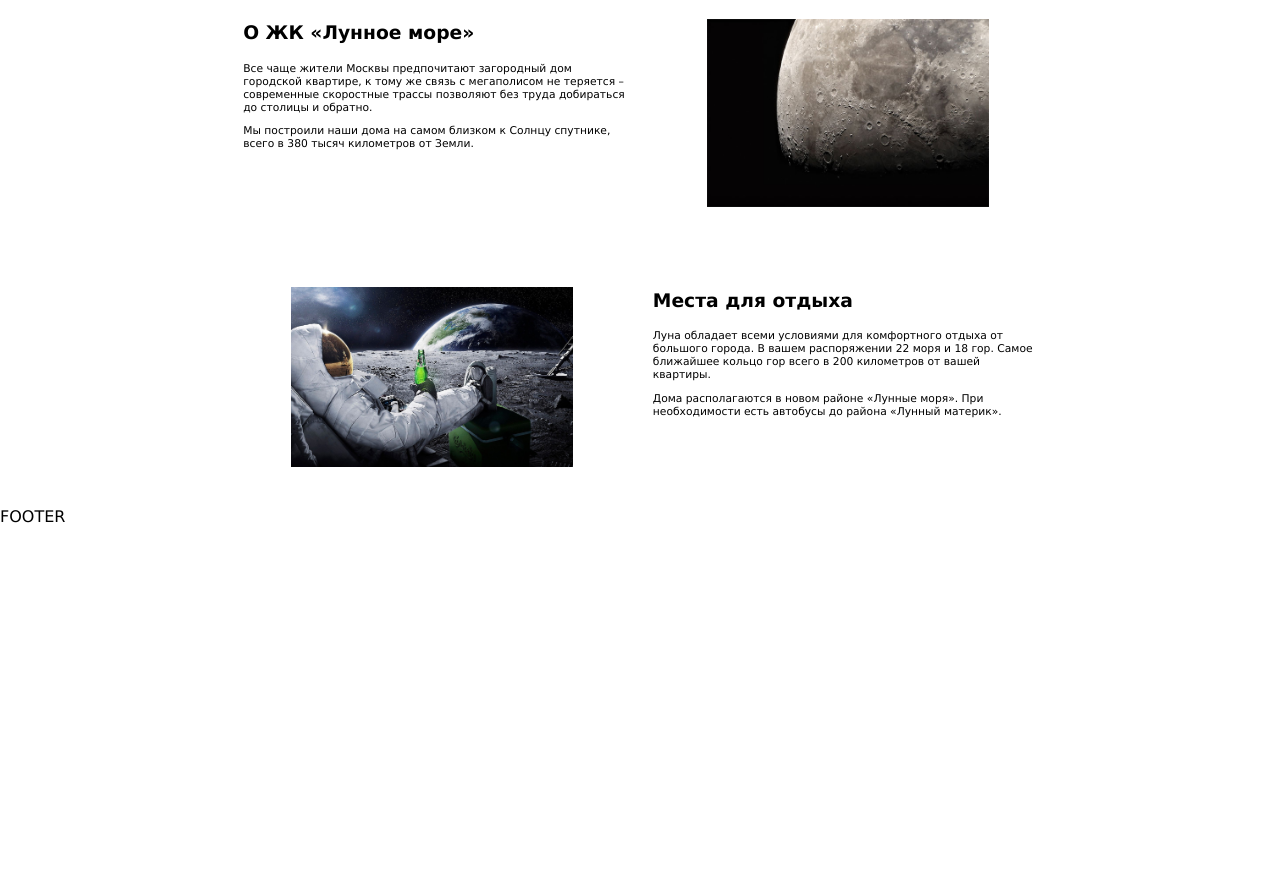
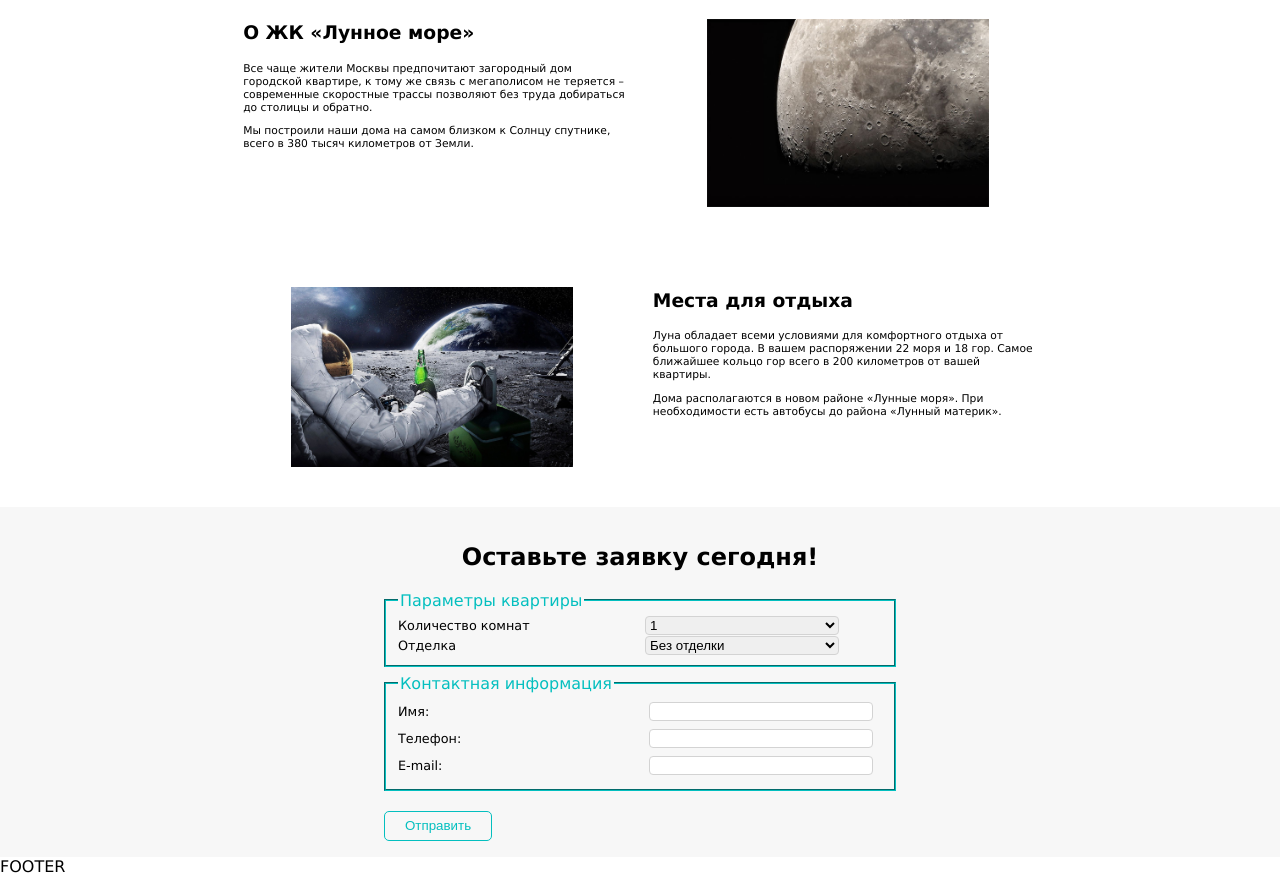
Before and after one commit to msvclimber/layout-designer-project-lvl1, a plain HTML site: page index.html in a window 1280 px wide. Shown: the part 502-1378 px from the top of the page. Before the commit the page ends 1028 px from the top, so only its background shows below. Drawn offline with Linux system fonts and the light colour scheme.

Commit message:
add form

```diff
--- a/index.html
+++ b/index.html
@@ -1,16 +1,16 @@
 <!DOCTYPE html>
 <html lang="ru">
   <head>
-    <meta charset="UTF-8">
-    <meta name="viewport" content="width=device-width, initial-scale=1.0">
-    <meta http-equiv="X-UA-Compatible" content="ie=edge">
+    <meta charset="UTF-8" />
+    <meta name="viewport" content="width=300px, initial-scale=1.0" />
+    <meta http-equiv="X-UA-Compatible" content="ie=edge" />
     <title>msvclimber: Sea of moon</title>
-    <link rel="stylesheet" href="styles/style.css">
+    <link rel="stylesheet" href="styles/style.css" />
   </head>
   <body>
     <header>
       <div class="logo-header">
-            <img src="images/logo.svg">
+        <img src="images/logo.svg" />
         <span>Лунное море</span>
       </div>
       <nav>
@@ -21,40 +21,99 @@
     </header>
     <main>
       <section class="title">
-            <img src="images/logo.svg">
+        <img src="images/logo.svg" />
         <span class="name">ЖК «Лунное море»</span>
         <span class="description">Место, откуда не хочется улетать</span>
-            <button>Забронировать</button>
+        <button onclick="location.href='#form'">Забронировать</button>
       </section>
       <section class="advantages">
         <article>
           <h1>Уникальный вид</h1>
-                <p>Вид на космос из вашего окна. Мы построили дома с большими окнами, чтобы вы могли наслаждаться метеоритными потоками.</p>
+          <p>
+            Вид на космос из вашего окна. Мы построили дома с большими окнами,
+            чтобы вы могли наслаждаться метеоритными потоками.
+          </p>
         </article>
         <article>
           <h1>Инфраструктура</h1>
-                <p>Прекрасные дороги рядом с домом. Много мест для прогулки. Всего в 200 км. от посёлка находится кольцо гор Кордильеры, на которых вы сможете провести незабываемые выходные.</p>
+          <p>
+            Прекрасные дороги рядом с домом. Много мест для прогулки. Всего в
+            200 км. от посёлка находится кольцо гор Кордильеры, на которых вы
+            сможете провести незабываемые выходные.
+          </p>
         </article>
         <article>
           <h1>Близость к Москве</h1>
-                <p>При небольшой цене мы располагаемся близко к МКАД. Всего 384 000 километров и вы в самом сердце России.</p>
+          <p>
+            При небольшой цене мы располагаемся близко к МКАД. Всего 384 000
+            километров и вы в самом сердце России.
+          </p>
         </article>
       </section>
       <section class="imgtext">
         <article>
           <h1>О ЖК «Лунное море»</h1>
-                <p>Все чаще жители Москвы предпочитают загородный дом городской квартире, к тому же связь с мегаполисом не теряется – современные скоростные трассы позволяют без труда добираться до столицы и обратно.</p>
-                <p>Мы построили наши дома на самом близком к Солнцу спутнике, всего в 380 тысяч километров от Земли.</p>
+          <p>
+            Все чаще жители Москвы предпочитают загородный дом городской
+            квартире, к тому же связь с мегаполисом не теряется – современные
+            скоростные трассы позволяют без труда добираться до столицы и
+            обратно.
+          </p>
+          <p>
+            Мы построили наши дома на самом близком к Солнцу спутнике, всего в
+            380 тысяч километров от Земли.
+          </p>
         </article>
-            <img src="images/moon-1.jpg">
+        <img src="images/moon-1.jpg" />
       </section>
       <section class="imgtext">
-            <img src="images/moon-2.jpg">
+        <img src="images/moon-2.jpg" />
         <article>
           <h1>Места для отдыха</h1>
-                <p>Луна обладает всеми условиями для комфортного отдыха от большого города. В вашем распоряжении 22 моря и 18 гор. Самое ближайшее кольцо гор всего в 200 километров от вашей квартиры.</p>
-                <p>Дома располагаются в новом районе «Лунные моря». При необходимости есть автобусы до района «Лунный материк».</p>
+          <p>
+            Луна обладает всеми условиями для комфортного отдыха от большого
+            города. В вашем распоряжении 22 моря и 18 гор. Самое ближайшее
+            кольцо гор всего в 200 километров от вашей квартиры.
+          </p>
+          <p>
+            Дома располагаются в новом районе «Лунные моря». При необходимости
+            есть автобусы до района «Лунный материк».
+          </p>
         </article>
+      </section>
+      <section id="form">
+        <h1>Оставьте заявку сегодня!</h1>
+        <form>
+          <fieldset>
+            <legend>Параметры квартиры</legend>
+            <label for="room_count">Количество комнат</label>
+            <select id="room_count">
+                <option>1</option>
+                <option>2</option>
+                <option>3</option>
+                <option>4</option>
+            </select>
+            <br />
+            <label for="decoration">Отделка</label>
+            <select id="decoration">
+                <option>Без отделки</option>
+                <option>Базовая отделка</option>
+                <option>Дизайнерская отделка</option>
+            </select>
+          </fieldset>
+          <fieldset>
+            <legend>Контактная информация</legend>
+            <label for="name">Имя:</label>
+            <input id="name"></input>
+            <br />
+            <label for="phone">Телефон:</label>
+            <input id="phone"></input>
+            <br />
+            <label for="email">E-mail:</label>
+            <input id="email"></input>
+          </fieldset>
+          <button type="submit">Отправить</button>
+        </form>
       </section>
     </main>
     <footer>FOOTER</footer>
--- a/styles/style.css
+++ b/styles/style.css
@@ -111,3 +111,54 @@ button {
 .imgtext p {
   font-size: 0.67em;
 }
+
+#form {
+  background-color: #f7f7f7;
+  padding: 1em;
+}
+
+#form h1 {
+  text-align: center;
+  font-size: 1.5em;
+}
+
+#form fieldset {
+  color: #04BFBF;
+  border-color: #04BFBF;
+  margin: 0.4em 0;
+}
+
+#form form {
+  display: block;
+  margin: 0 auto;
+  width: 40vw;
+}
+
+#form button {
+  color: #04BFBF;
+  border: 1px solid #04BFBF;
+  padding: 0.5em 1.5em;
+}
+
+#form label {
+  display: inline-block;
+  color: black;
+  font-size: 0.8em;
+  width: 50%;
+}
+
+#form select {
+  display: inline-block;
+  width: 40%;
+  border-radius: 4px;
+  border: 1px solid lightgray;
+}
+
+#form input {
+  display: inline-block;
+  width: 45%;
+  margin: 0.3em;
+  border-radius: 4px;
+  outline: none;
+  border: 1px solid lightgray;
+}
```
Lines whose indentation alone changed are shown as unchanged.
